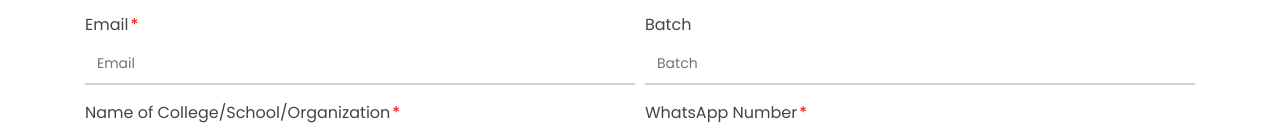
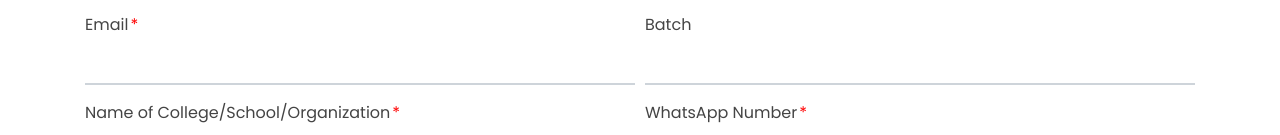
Before and after one commit to Shubham-codes-docs/cognitio, a website: page public_html/register.html in a window 1280 px wide. Shown: the part 506-641 px from the top of the page. Drawn offline with nearby package versions, Linux system fonts and the light colour scheme.

Commit message:
form corrected

```diff
--- a/public_html/register.html
+++ b/public_html/register.html
@@ -143,7 +143,6 @@
               type="email"
               class="form-control"
               id="email"
-              placeholder="Email"
               name="email"
               required
             />
@@ -154,7 +153,6 @@
               type="text"
               class="form-control"
               id="batch"
-              placeholder="Batch"
               name="batch"
             />
           </div>
```
